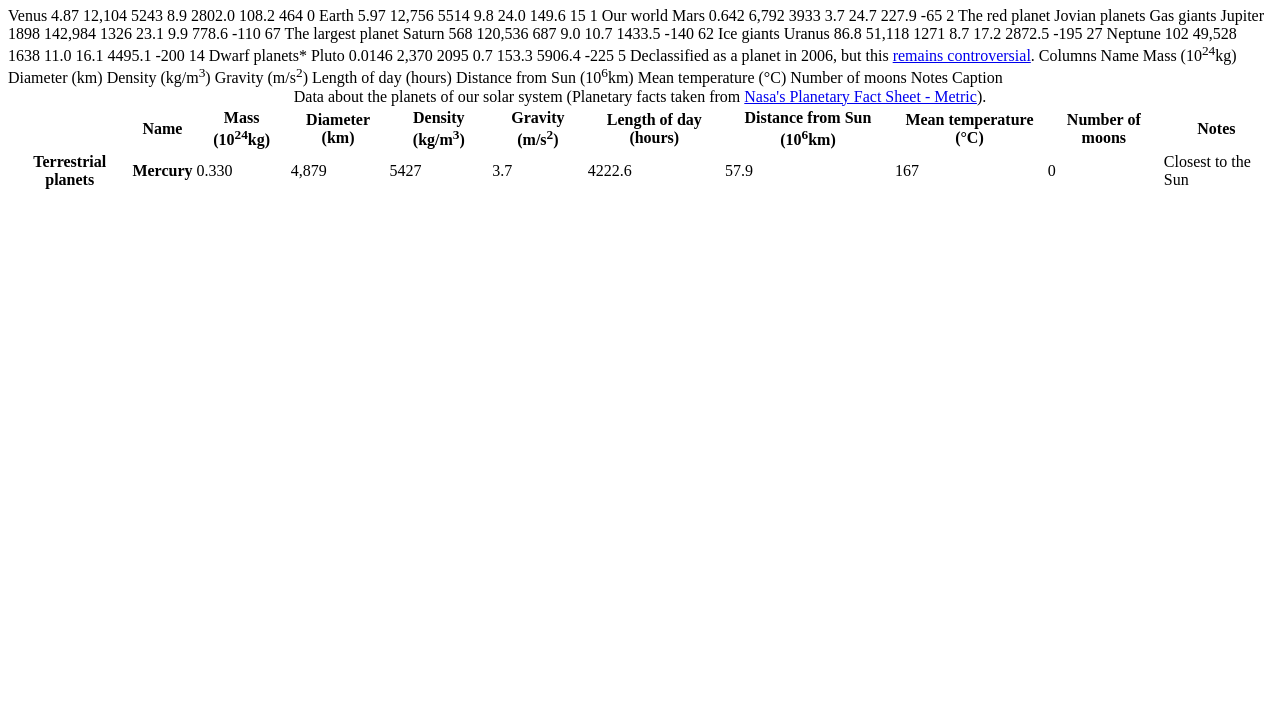
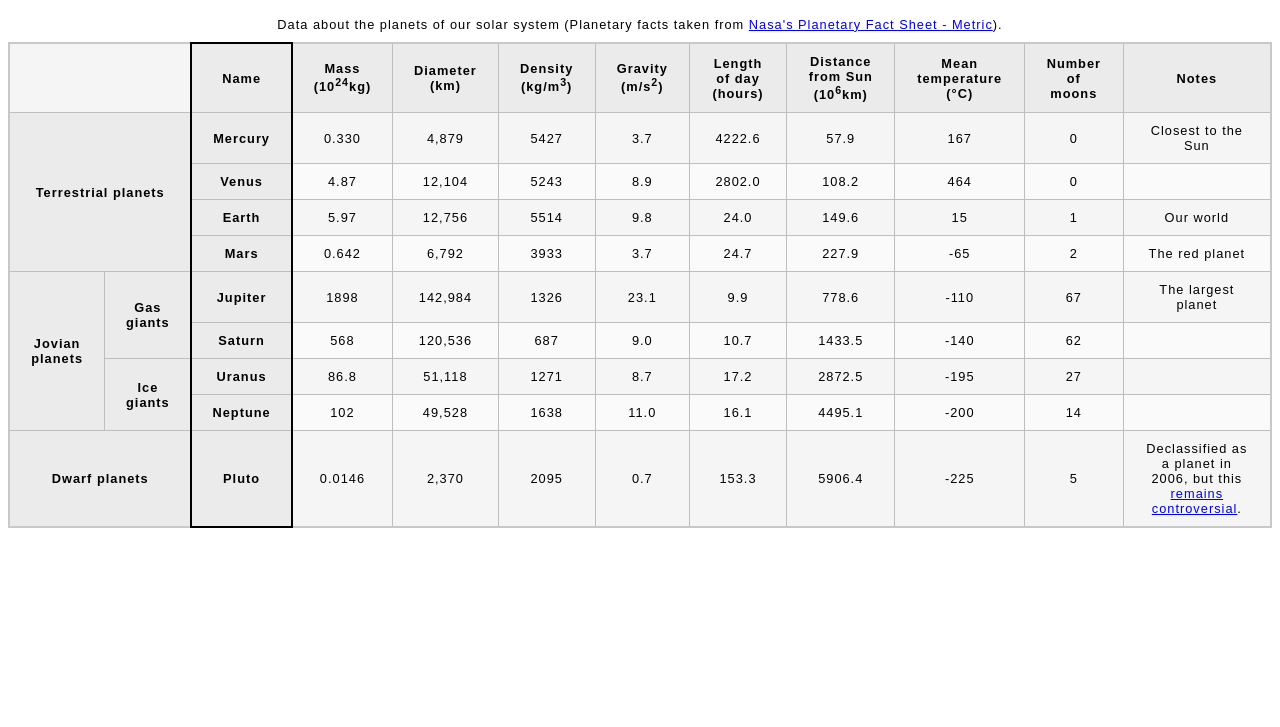
Before and after one commit to realgagansidhu/Gagandeep-Kaur-Sidhu-, a plain HTML site: page Assignment-2.html/StrugglingPlaningdata.html in a window 1280 px wide. Shown: the part 73-800 px from the top of the page. Drawn offline with Linux system fonts and the light colour scheme.

Commit message:
Final steps
i add the table tags and css file tag to the file link to this file and published the file to public

```diff
--- a/Assignment-2.html/StrugglingPlaningdata.html
+++ b/Assignment-2.html/StrugglingPlaningdata.html
@@ -11,7 +11,7 @@
         <meta charset="utf-8">
         <meta name="viewport" content="width=device-width">
         <title>Struggling planning data </title>
-
+         <link href="style.css" rel="stylesheet" type="text/css">
 
     </head>
     <body>
@@ -55,44 +55,120 @@
      <td> 167 </td>
     <td> 0 </td>
      <td> Closest to the Sun</td>
+</tr>
+
+<tr>
+    <th scope="row">Venus</th>
+<td> 4.87 </td>
+<td> 12,104 </td>
+<td> 5243 </td>
+<td> 8.9 </td>
+<td>2802.0 </td>
+<td>108.2 </td>
+<td>464  </td>
+<td>  0 </td>
+<td></td>
+    </tr>
 
 
 
-Venus 4.87 12,104 5243 8.9 2802.0 108.2 464 0
-Earth 5.97 12,756 5514 9.8 24.0 149.6 15 1 Our world
-Mars 0.642 6,792 3933 3.7 24.7 227.9 -65 2 The red planet
+    <tr>
+        <th scope="row">Earth</th>
+        <td>5.97</td>
+        <td>12,756</td>
+        <td>5514</td>
+        <td>9.8</td>
+        <td>24.0</td>
+        <td>149.6</td>
+        <td>15</td>
+        <td>1</td>
+        <td>Our world</td>
+      </tr>
 
-Jovian planets
-
-Gas giants
-
-Jupiter 1898 142,984 1326 23.1 9.9 778.6 -110 67 The largest planet
-Saturn 568 120,536 687 9.0 10.7 1433.5 -140 62
-
-Ice giants
-
-Uranus 86.8 51,118 1271 8.7 17.2 2872.5 -195 27
-Neptune 102 49,528 1638 11.0 16.1 4495.1 -200 14
-
-Dwarf planets*
-
-Pluto 0.0146 2,370 2095 0.7 153.3 5906.4 -225 5 Declassified as a planet in 2006, but this <a href="http://www.usatoday.com/story/tech/2014/10/02/pluto-planet-solar-system/16578959/">remains controversial</a>.
+      <tr>
+        <th scope="row">Mars</th>
+        <td>0.642</td>
+        <td>6,792</td>
+        <td>3933</td>
+        <td>3.7</td>
+        <td>24.7</td>
+        <td>227.9</td>
+        <td>-65</td>
+        <td>2</td>
+        <td>The red planet</td>
+      </tr>
 
 
+      <tr>
+<th rowspan="4" scope="rowgroup">Jovian planets</th>
+<th rowspan="2" scope="rowgroup">Gas giants</th>
+<th scope="row">Jupiter</th>
+          <td>1898</td>
+          <td>142,984</td>
+          <td>1326</td>
+          <td>23.1</td>
+          <td>9.9</td>
+          <td>778.6</td>
+          <td>-110</td>
+          <td>67</td>
+          <td>The largest planet</td>
+        </tr>
 
-Columns
+        <tr>
+          <th scope="row">Saturn</th>
+          <td>568</td>
+          <td>120,536</td>
+          <td>687</td>
+          <td>9.0</td>
+          <td>10.7</td>
+          <td>1433.5</td>
+          <td>-140</td>
+          <td>62</td>
+          <td></td>
+        </tr>
 
-Name
-Mass (10<sup>24</sup>kg)
-Diameter (km)
-Density (kg/m<sup>3</sup>)
-Gravity (m/s<sup>2</sup>)
-Length of day (hours)
-Distance from Sun (10<sup>6</sup>km)
-Mean temperature (°C)
-Number of moons
-Notes
+        <tr>
+            <th rowspan="2" scope="rowgroup">Ice giants</th>
+            <th scope="row">Uranus</th>
+            <td>86.8</td>
+            <td>51,118</td>
+            <td>1271</td>
+            <td>8.7</td>
+            <td>17.2</td>
+            <td>2872.5</td>
+            <td>-195</td>
+            <td>27</td>
+            <td></td>
+          </tr>
 
-Caption
+          <tr>
+            <th scope="row">Neptune</th>
+            <td>102</td>
+            <td>49,528</td>
+            <td>1638</td>
+            <td>11.0</td>
+            <td>16.1</td>
+            <td>4495.1</td>
+            <td>-200</td>
+            <td>14</td>
+            <td></td>
+          </tr>
+          <tr>
+            <th colspan="2" scope="row">Dwarf planets</th>
+            <th scope="row">Pluto</th>
+            <td>0.0146</td>
+            <td>2,370</td>
+            <td>2095</td>
+            <td>0.7</td>
+            <td>153.3</td>
+            <td>5906.4</td>
+            <td>-225</td>
+            <td>5</td>
+            <td>Declassified as a planet in 2006, but this <a href="https://www.usatoday.com/story/tech/2014/10/02/pluto-planet-solar-system/16578959/">remains controversial</a>.</td>
+          </tr>
+        </tbody>
+      </table>
 
-</table>
+
+    </body>
+  </html>
```
